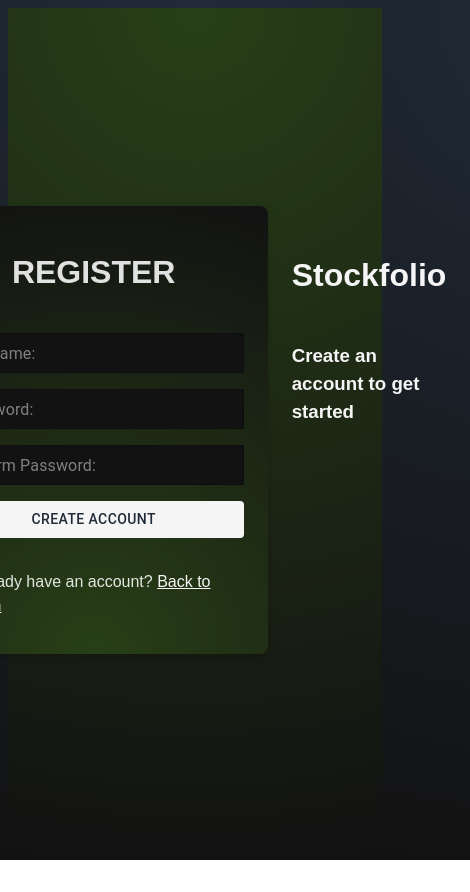
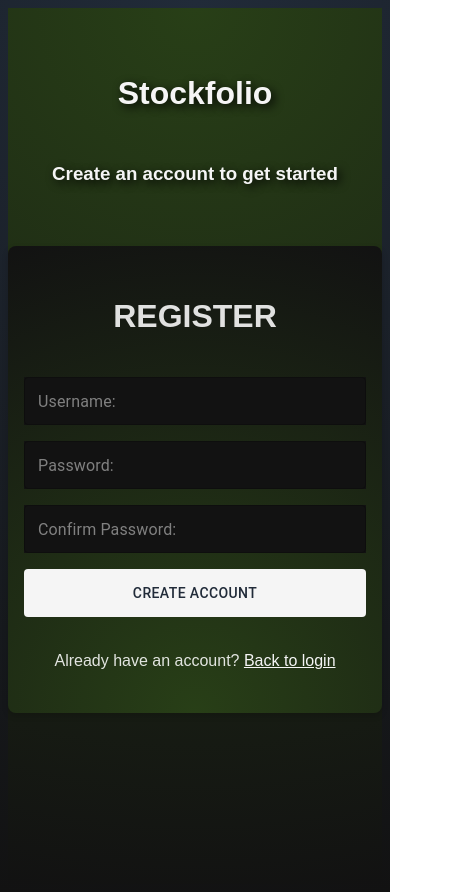
Before and after one commit to joelvkuos/Ohjelmistoprojekti2, a React app in the folder frontend/: page /register in a window 390 px wide. Shown: the whole page, 470 px wide, since content can reach past the window. Before the commit the page ends 860 px from the top, so only its background shows below. Built offline with nearby package versions, Linux system fonts and the light colour scheme; the HTML template or start-up script is replaced by a standard one.

Commit message:
Responsiivisuus ja muutamia css-tiedoston muutoksia

```diff
--- a/frontend/src/styles/Login.css
+++ b/frontend/src/styles/Login.css
@@ -19,7 +19,7 @@
     background: radial-gradient(circle at bottom, #283f17, #121212);
 }
 
-
+/* Animaatiot */
 @keyframes grow {
     0% {
         transform: scale(.2);
@@ -35,6 +35,7 @@
         transform: translateX(100%);
         opacity: 0;
     }
+
     100% {
         transform: translateX(0);
         opacity: 1;
@@ -46,6 +47,7 @@
         transform: translateX(-100%);
         opacity: 0;
     }
+
     100% {
         transform: translateX(0);
         opacity: 1;
@@ -57,6 +59,7 @@
         transform: translateY(20px);
         opacity: 0;
     }
+
     100% {
         transform: translateY(0);
         opacity: 1;
@@ -84,11 +87,11 @@
 }
 
 .loginBox2.slide-left {
-    animation: slideInFromLeft 0.5s ease-out;
+    animation: slideInFromLeft 1s ease-out;
 }
 
 .loginBox2.slide-right {
-    animation: slideInFromRight 0.5s ease-out;
+    animation: slideInFromRight 0.8s ease-out;
 }
 
 /* Teksti Box */
@@ -104,11 +107,13 @@
 
 .Stockfolio {
     color: whitesmoke;
-
+    text-shadow: 3px 3px 10px rgb(0, 0, 0);
 }
 
 h3 {
     color: whitesmoke;
+    text-shadow: 3px 3px 10px rgb(0, 0, 0);
+
 }
 
 .link1 {
@@ -168,3 +173,92 @@
 .btn-grad2:hover {
     background-color: #3e9c35 !important;
 }
+
+/* Mobiili responsiivisuus */
+
+
+@media screen and (max-width: 768px) {
+    .loginBox1 {
+        flex-direction: column;
+        padding: 16px;
+    }
+
+    .loginBox1.reverse {
+        flex-direction: column;
+    }
+
+    .loginBox2,
+    .loginBox3 {
+        width: 100%;
+        max-width: 350px;
+        height: auto;
+        min-height: 300px;
+    }
+
+    .textField {
+        width: 100% !important;
+        max-width: 280px !important;
+    }
+
+    .btn-grad1,
+    .btn-grad2 {
+        width: 100%;
+        max-width: 280px;
+    }
+}
+
+@media screen and (max-width: 768px) {
+    .loginBox1 {
+        flex-direction: column;
+        justify-content: center;
+        justify-content: flex-start;
+        padding: 16px;
+        gap: 16px;
+    }
+
+    /* Register-sivulla sama järjestys: teksti ylhäällä, form alla */
+    .loginBox1.reverse {
+        flex-direction: column;
+    }
+
+    .loginBox2,
+    .loginBox3 {
+        width: 100%;
+        max-width: 350px;
+        height: auto;
+        min-height: auto;
+        padding: 24px 16px;
+    }
+
+    .loginBox3 {
+        text-align: center;
+        align-items: center;
+    }
+
+    .textField {
+        width: 100% !important;
+        max-width: 100% !important;
+    }
+
+    .btn-grad1,
+    .btn-grad2 {
+        width: 100%;
+        max-width: 100%;
+    }
+
+    .pCreateAccount {
+        padding-left: 0;
+        text-align: center;
+        align-self: center;
+    }
+
+    .textField .MuiInputBase-root {
+        height: 48px !important;
+    }
+
+    .btn-grad1,
+    .btn-grad2 {
+        height: 48px;
+        font-size: 16px;
+    }
+}
```
